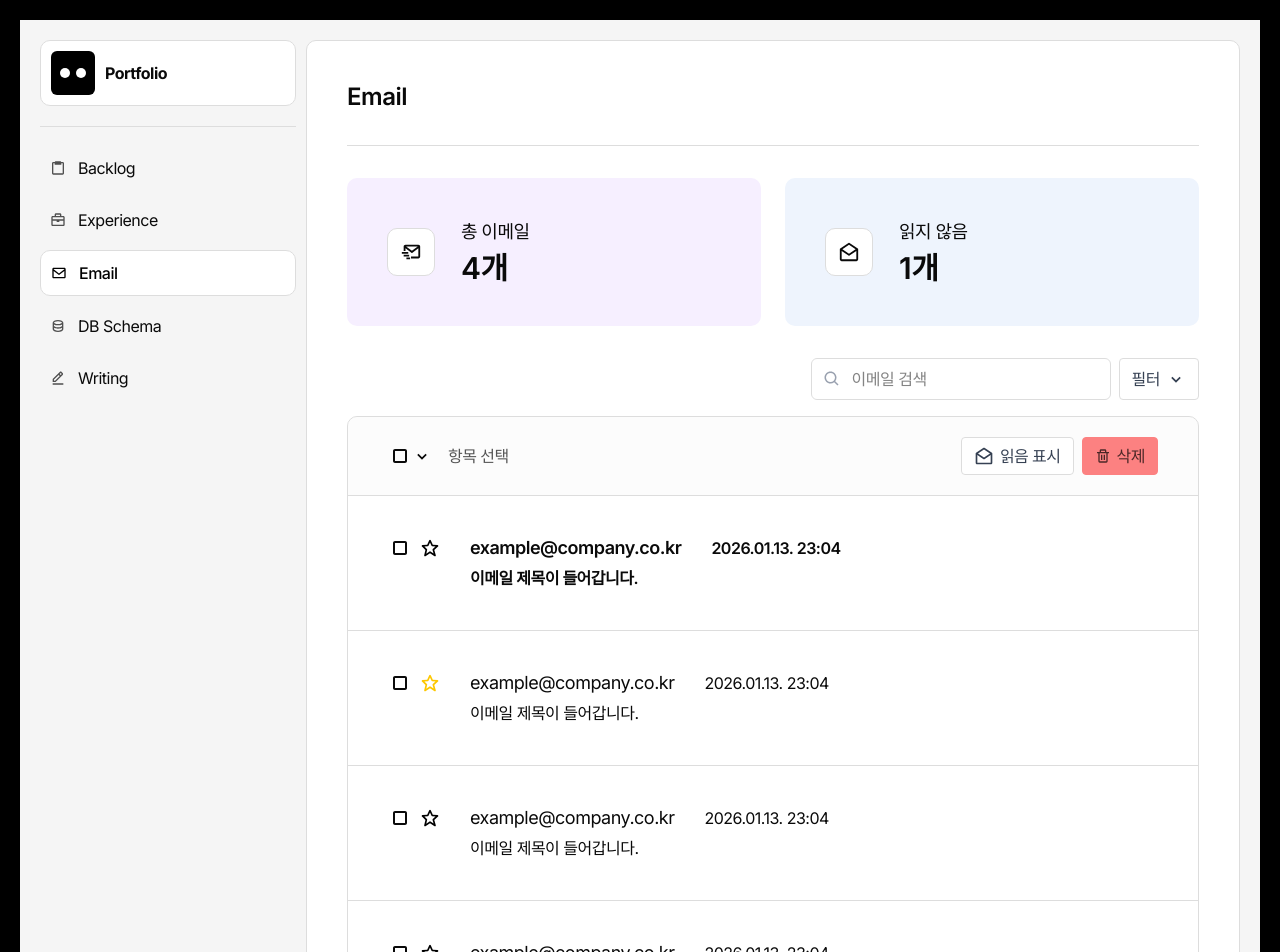
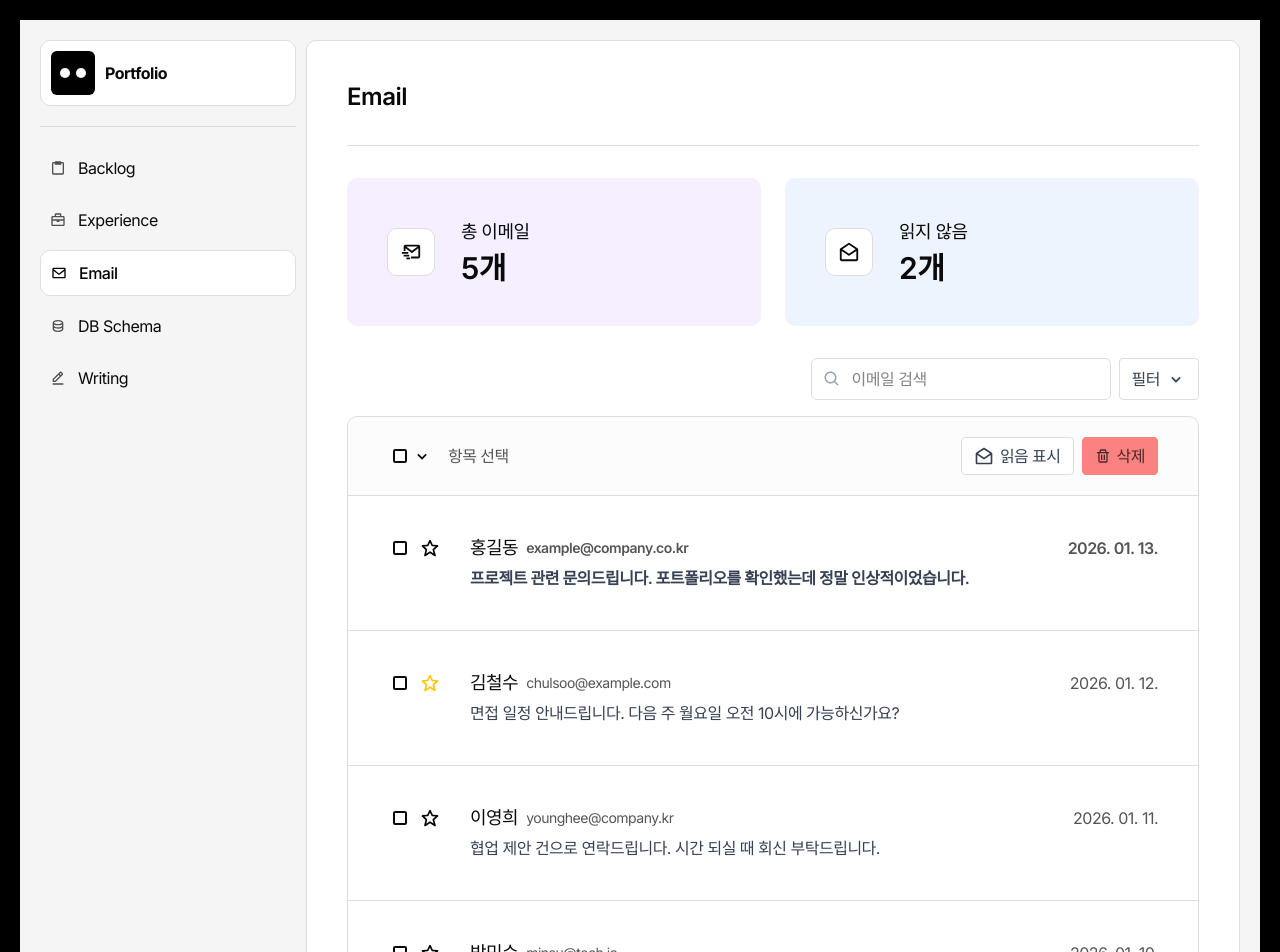
Before and after one commit to f1m1nn2r/portfolio-archive, a Next.js app: page /admin/email in a window 1280 px wide. Shown: the top 952 px of the page. Built offline with nearby package versions, Linux system fonts and the light colour scheme.

Commit message:
refactor: 이메일 페이지 리팩토링
- 커스텀 훅 적용 (useSummaryData, useSelectionData)
- LoadingState 컴포넌트로 로딩 처리 개선
- EmailItem, EmailSearchBar 컴포넌트 분리
- 목 데이터 컬럼명 정리 및 receivedAt 필드 추가

```diff
--- a/src/app/admin/email/page.tsx
+++ b/src/app/admin/email/page.tsx
@@ -1,117 +1,143 @@
 "use client";
 
-import { useMemo, useState } from "react";
+import { useMemo, useState, useCallback, useEffect } from "react";
 import { Button } from "@/components/common/Button";
 import { Icon } from "@/components/common/Icon";
 import { CommonPagination } from "@/components/common/Pagination";
 import { Dropdown } from "@/components/common/Dropdown";
 import { MOCK_EMAILS } from "@/mock/email";
-import { AdminSummaryItem } from "@/types/admin";
 import { AdminSummaryGrid } from "@/components/admin/layout/AdminSummaryGrid";
 import { AdminPageLayout } from "@/components/admin/layout/AdminPageLayout";
+import { useSelectionHandler } from "@/hooks/useSelectionHandler";
+import { useSelectionData } from "@/hooks/useSelectionData";
+import { EmailMessage } from "@/types/admin/email";
+import { EmailItem } from "@/components/admin/email/EmailItem";
+import { EmailSearchBar } from "@/components/admin/email/EmailSearchBar";
+import { useSummaryData } from "@/hooks/useSummaryData";
+import { LoadingState } from "@/components/common/LoadingState";
 
 export default function EmailPage() {
-  const [emails, setEmails] = useState(MOCK_EMAILS);
-  const [selectedIds, setSelectedIds] = useState<number[]>([]);
   const [page, setPage] = useState(1);
+  const [loading, setLoading] = useState(true);
   const totalPages = 1;
 
-  // ------------------ 계산된 데이터 (Memoization)
-  const unreadCount = useMemo(
-    () => emails.filter((e) => !e.isRead).length,
-    [emails],
-  );
+  // 초기 로딩 처리
+  useEffect(() => {
+    const timer = setTimeout(() => {
+      setLoading(false);
+    }, 300);
 
-  // ------------------ 핸들러 영역
-  const toggleSelect = (id: number) => {
-    setSelectedIds((prev) =>
-      prev.includes(id) ? prev.filter((sid) => sid !== id) : [...prev, id],
-    );
-  };
+    return () => clearTimeout(timer);
+  }, []);
 
-  const toggleStar = (id: number) => {
+  // 커스텀 훅 사용
+  const {
+    data: emails,
+    setData: setEmails,
+    deleteItems,
+  } = useSelectionData<EmailMessage>(MOCK_EMAILS);
+
+  const {
+    selectedIds,
+    toggleSelect,
+    toggleSelectAll,
+    deleteSelected,
+    clearSelection,
+    selectionCount,
+  } = useSelectionHandler({
+    data: emails,
+    getId: (item) => item.id,
+    onDelete: deleteItems,
+  });
+
+  const summaryItems = useSummaryData([
+    {
+      icon: "mailSend",
+      bgColor: "bg-bg-purple",
+      label: "총 이메일",
+      getValue: () => `${emails.length}개`,
+    },
+    {
+      icon: "envelopeOpen",
+      bgColor: "bg-bg-blue",
+      label: "읽지 않음",
+      getValue: () => `${emails.filter((e) => !e.isRead).length}개`,
+    },
+  ]);
+
+  // 핸들러들
+  const toggleStar = useCallback(
+    (id: string) => {
       setEmails((prev) =>
         prev.map((e) => (e.id === id ? { ...e, isStarred: !e.isStarred } : e)),
       );
-  };
+    },
+    [setEmails],
+  );
 
-  const deleteSelected = () => {
-    if (confirm(`선택한 ${selectedIds.length}개의 메일을 삭제하시겠습니까?`)) {
-      setEmails((prev) => prev.filter((e) => !selectedIds.includes(e.id)));
-      setSelectedIds([]);
+  const handleDeleteSelected = useCallback(() => {
+    if (confirm(`선택한 ${selectionCount}개의 메일을 삭제하시겠습니까?`)) {
+      deleteSelected();
     }
-  };
+  }, [selectionCount, deleteSelected]);
 
-  const markAsRead = () => {
+  const markAsRead = useCallback(() => {
     setEmails((prev) =>
       prev.map((e) =>
         selectedIds.includes(e.id) ? { ...e, isRead: true } : e,
       ),
     );
-    setSelectedIds([]);
-  };
+    clearSelection();
+  }, [selectedIds, setEmails, clearSelection]);
 
-  // ------------------ 드롭다운 메뉴 아이템
-  const filterMenuItems = [
+  // 선택 메뉴 아이템
+  const filterMenuItems = useMemo(
+    () => [
       {
         label: "전체 선택",
-      onClick: () => setSelectedIds(emails.map((e) => e.id)),
+        onClick: () => toggleSelectAll(),
       },
-    { label: "선택 해제", onClick: () => setSelectedIds([]) },
+      {
+        label: "선택 해제",
+        onClick: () => clearSelection(),
+      },
       {
         label: "읽은 메일",
-      onClick: () =>
-        setSelectedIds(emails.filter((e) => e.isRead).map((e) => e.id)),
+        onClick: () => {
+          clearSelection();
+          emails.filter((e) => e.isRead).forEach((e) => toggleSelect(e.id));
+        },
       },
       {
         label: "읽지 않은 메일",
-      onClick: () =>
-        setSelectedIds(emails.filter((e) => !e.isRead).map((e) => e.id)),
+        onClick: () => {
+          clearSelection();
+          emails.filter((e) => !e.isRead).forEach((e) => toggleSelect(e.id));
         },
-  ];
+      },
+    ],
+    [emails, toggleSelectAll, clearSelection, toggleSelect],
+  );
 
-  // ------------------ 요약 아이템 배열 영역
-  const summaryItems: AdminSummaryItem[] = [
-    {
-      title: "총 이메일",
-      value: `${emails.length}개`,
-      icon: "mailSend",
-      bgColor: "bg-bg-purple",
-    },
-    {
-      title: "읽지 않음",
-      value: `${unreadCount}개`,
-      icon: "envelopeOpen",
-      bgColor: "bg-bg-blue",
-    },
-  ];
+  if (loading) {
+    return (
+      <AdminPageLayout title="Email">
+        <LoadingState message="이메일을 불러오는 중..." />
+      </AdminPageLayout>
+    );
+  }
 
   return (
     <AdminPageLayout title="Email">
-      {/* 상단 요약 영역 */}
+      {/* 요약 */}
       <AdminSummaryGrid items={summaryItems} />
 
-      {/* 검색 및 필터 */}
-      <div className="mb-4 flex justify-end gap-2">
-        <div className="relative w-[300px]">
-          <input
-            type="text"
-            placeholder="이메일 검색"
-            className="w-full border border-gray-ddd rounded-sm py-2 px-10 text-base outline-none focus:border-gray-400"
-          />
-          <Icon
-            type="search"
-            size={18}
-            className="absolute left-3 top-1/2 -translate-y-1/2 text-gray-400"
-          />
-        </div>
-        <Button variant="secondary" size="md">
-          필터 <Icon type="chevronDown" size={20} />
-        </Button>
-      </div>
+      {/* 검색 */}
+      <EmailSearchBar />
 
-      {/* 테이블 컨트롤러 */}
+      {/* 이메일 리스트 */}
       <div className="bg-white rounded-lg border border-gray-ddd overflow-hidden">
+        {/* 컨트롤러 */}
         <div className="flex items-center justify-between px-10 py-5 border-b border-gray-ddd bg-bg-light/30">
           <div className="flex items-center gap-4">
             <Dropdown
@@ -131,9 +157,7 @@ export default function EmailPage() {
               items={filterMenuItems}
             />
             <p className="text-base text-gray-555 font-medium">
-              {selectedIds.length > 0
-                ? `${selectedIds.length}개 선택됨`
-                : "항목 선택"}
+              {selectionCount > 0 ? `${selectionCount}개 선택됨` : "항목 선택"}
             </p>
           </div>
           <div className="flex gap-2">
@@ -141,67 +165,38 @@ export default function EmailPage() {
               variant="secondary"
               size="md"
               onClick={markAsRead}
-              disabled={selectedIds.length === 0}
+              disabled={selectionCount === 0}
             >
               <Icon type="envelopeOpen" size={20} /> 읽음 표시
             </Button>
             <Button
               variant="danger"
               size="md"
-              onClick={deleteSelected}
-              disabled={selectedIds.length === 0}
+              onClick={handleDeleteSelected}
+              disabled={selectionCount === 0}
             >
               <Icon type="trash" size={16} /> 삭제
             </Button>
           </div>
         </div>
 
-        {/* 이메일 리스트 */}
+        {/* 이메일 아이템 리스트 */}
         <div className="flex flex-col">
-          {emails.map((email) => (
-            <div
+          {emails.length === 0 ? (
+            <div className="text-center py-20 text-gray-555">
+              받은 메일이 없습니다.
+            </div>
+          ) : (
+            emails.map((email) => (
+              <EmailItem
                 key={email.id}
-              className={`flex gap-7.5 p-10 border-b border-gray-ddd last:border-b-0 hover:bg-gray-50 transition-colors ${!email.isRead ? "bg-white font-semibold" : "bg-white"}`}
-            >
-              <div className="flex items-start gap-2">
-                <div
-                  className="cursor-pointer"
-                  onClick={() => toggleSelect(email.id)}
-                >
-                  <Icon
-                    type={
-                      selectedIds.includes(email.id)
-                        ? "checkboxChecked"
-                        : "checkbox"
-                    }
-                    size={24}
+                email={email}
+                isSelected={selectedIds.includes(email.id)}
+                onToggleSelect={toggleSelect}
+                onToggleStar={toggleStar}
               />
-                </div>
-                <div
-                  className="cursor-pointer pt-0.5"
-                  onClick={() => toggleStar(email.id)}
-                >
-                  <Icon
-                    type="star"
-                    size={20}
-                    className={
-                      email.isStarred ? "text-yellow-400" : "text-black"
-                    }
-                  />
-                </div>
-              </div>
-
-              <div className="flex-1 flex items-start gap-7.5">
-                <div className="-mt-0.5">
-                  <span className="text-lg block mb-1">{email.sender}</span>
-                  <span className="text-base line-clamp-1">{email.title}</span>
-                </div>
-                <span className="text-base whitespace-nowrap">
-                  {email.date}
-                </span>
-              </div>
-            </div>
-          ))}
+            ))
+          )}
         </div>
       </div>
 
--- /dev/null
+++ b/src/components/admin/email/EmailItem.tsx
@@ -0,0 +1,62 @@
+import { Icon } from "@/components/common/Icon";
+import { EmailMessage } from "@/types/admin/email";
+
+export function EmailItem({
+  email,
+  isSelected,
+  onToggleSelect,
+  onToggleStar,
+}: {
+  email: EmailMessage;
+  isSelected: boolean;
+  onToggleSelect: (id: string) => void;
+  onToggleStar: (id: string) => void;
+}) {
+  return (
+    <div
+      className={`flex gap-7.5 p-10 border-b border-gray-ddd last:border-b-0 hover:bg-gray-50 transition-colors ${
+        !email.isRead ? "bg-white font-semibold" : "bg-white"
+      }`}
+    >
+      <div className="flex items-start gap-2">
+        <button
+          onClick={() => onToggleSelect(email.id)}
+          className="cursor-pointer hover:opacity-70"
+          aria-label={isSelected ? "선택 해제" : "선택"}
+        >
+          <Icon type={isSelected ? "checkboxChecked" : "checkbox"} size={24} />
+        </button>
+        <button
+          onClick={() => onToggleStar(email.id)}
+          className="cursor-pointer pt-0.5 hover:opacity-70"
+          aria-label={email.isStarred ? "즐겨찾기 해제" : "즐겨찾기"}
+        >
+          <Icon
+            type="star"
+            size={20}
+            className={email.isStarred ? "text-yellow-400" : "text-black"}
+          />
+        </button>
+      </div>
+
+      <div className="flex-1 flex items-start gap-7.5">
+        <div className="-mt-0.5 flex-1">
+          <div className="flex items-center gap-2 mb-1">
+            <span className="text-lg font-medium">{email.senderName}</span>
+            <span className="text-sm text-gray-555">{email.senderEmail}</span>
+          </div>
+          <p className="text-base line-clamp-2 text-gray-700">
+            {email.message}
+          </p>
+        </div>
+        <span className="text-base text-gray-555 whitespace-nowrap">
+          {new Date(email.receivedAt).toLocaleDateString("ko-KR", {
+            year: "numeric",
+            month: "2-digit",
+            day: "2-digit",
+          })}
+        </span>
+      </div>
+    </div>
+  );
+}
--- /dev/null
+++ b/src/components/admin/email/EmailSearchBar.tsx
@@ -0,0 +1,24 @@
+import { Button } from "@/components/common/Button";
+import { Icon } from "@/components/common/Icon";
+
+export function EmailSearchBar() {
+  return (
+    <div className="mb-4 flex justify-end gap-2">
+      <div className="relative w-[300px]">
+        <input
+          type="text"
+          placeholder="이메일 검색"
+          className="w-full border border-gray-ddd rounded-sm py-2 px-10 text-base outline-none focus:border-gray-400"
+        />
+        <Icon
+          type="search"
+          size={18}
+          className="absolute left-3 top-1/2 -translate-y-1/2 text-gray-400"
+        />
+      </div>
+      <Button variant="secondary" size="md">
+        필터 <Icon type="chevronDown" size={20} />
+      </Button>
+    </div>
+  );
+}
--- a/src/mock/email.ts
+++ b/src/mock/email.ts
@@ -1,34 +1,50 @@
-export const MOCK_EMAILS = [
+import { EmailMessage } from "@/types/admin/email";
+
+export const MOCK_EMAILS: EmailMessage[] = [
   {
-    id: 1,
-    sender: "example@company.co.kr",
-    title: "이메일 제목이 들어갑니다.",
-    date: "2026.01.13. 23:04",
+    id: "1",
+    senderName: "홍길동",
+    senderEmail: "example@company.co.kr",
+    message:
+      "프로젝트 관련 문의드립니다. 포트폴리오를 확인했는데 정말 인상적이었습니다.",
     isRead: false,
     isStarred: false,
+    receivedAt: "2026-01-13T23:04:00Z",
   },
   {
-    id: 2,
-    sender: "example@company.co.kr",
-    title: "이메일 제목이 들어갑니다.",
-    date: "2026.01.13. 23:04",
+    id: "2",
+    senderName: "김철수",
+    senderEmail: "chulsoo@example.com",
+    message: "면접 일정 안내드립니다. 다음 주 월요일 오전 10시에 가능하신가요?",
     isRead: true,
     isStarred: true,
+    receivedAt: "2026-01-12T15:30:00Z",
   },
   {
-    id: 3,
-    sender: "example@company.co.kr",
-    title: "이메일 제목이 들어갑니다.",
-    date: "2026.01.13. 23:04",
+    id: "3",
+    senderName: "이영희",
+    senderEmail: "younghee@company.kr",
+    message: "협업 제안 건으로 연락드립니다. 시간 되실 때 회신 부탁드립니다.",
     isRead: true,
     isStarred: false,
+    receivedAt: "2026-01-11T09:20:00Z",
   },
   {
-    id: 4,
-    sender: "example@company.co.kr",
-    title: "이메일 제목이 들어갑니다.",
-    date: "2026.01.13. 23:04",
+    id: "4",
+    senderName: "박민수",
+    senderEmail: "minsu@tech.io",
+    message: "기술 스택 관련해서 몇 가지 질문이 있습니다. 답변 부탁드립니다.",
     isRead: true,
     isStarred: false,
+    receivedAt: "2026-01-10T14:15:00Z",
+  },
+  {
+    id: "5",
+    senderName: "최지연",
+    senderEmail: "jiyeon@startup.com",
+    message: "포트폴리오 프로젝트 중 DAN-CADE에 대해 자세히 알고 싶습니다.",
+    isRead: false,
+    isStarred: true,
+    receivedAt: "2026-01-09T16:45:00Z",
   },
 ];
```
Lines whose indentation alone changed are shown as unchanged.
